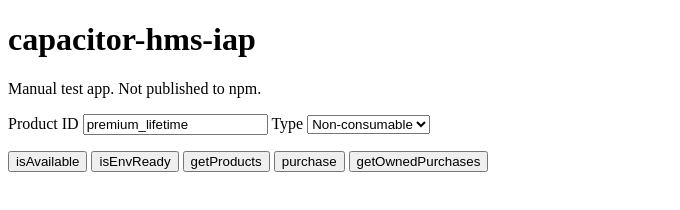
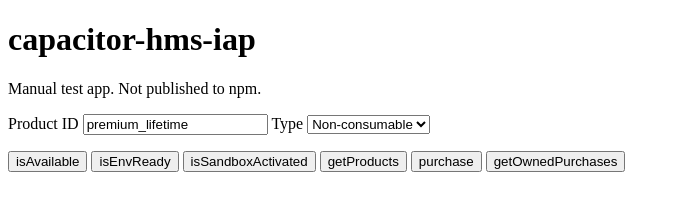
Before and after one commit to raqolbi/capacitor-hms-iap, a website built with Vite: page example-app/src/index.html in a window 1280 px wide. Shown: the whole page, without its empty margins (0-680 px from the left). Built offline with nearby package versions, Linux system fonts and the light colour scheme; what @capacitor/core would draw is missing.

Commit message:
Example app: add isSandboxActivated button

```diff
--- a/example-app/src/index.html
+++ b/example-app/src/index.html
@@ -20,6 +20,7 @@
       <p>
         <button onclick="run('isAvailable')">isAvailable</button>
         <button onclick="run('isEnvReady')">isEnvReady</button>
+        <button onclick="run('isSandboxActivated')">isSandboxActivated</button>
         <button onclick="run('getProducts')">getProducts</button>
         <button onclick="run('purchase')">purchase</button>
         <button onclick="run('getOwnedPurchases')">getOwnedPurchases</button>
--- a/example-app/src/js/example.js
+++ b/example-app/src/js/example.js
@@ -7,6 +7,7 @@ const type = () => Number(document.getElementById('productType').value);
 const calls = {
   isAvailable: () => HmsIap.isAvailable(),
   isEnvReady: () => HmsIap.isEnvReady(),
+  isSandboxActivated: () => HmsIap.isSandboxActivated(),
   getProducts: () => HmsIap.getProducts({ productIds: [productId()], type: type() }),
   purchase: () => HmsIap.purchase({ productId: productId(), type: type() }),
   getOwnedPurchases: () => HmsIap.getOwnedPurchases({ type: type() }),
```
